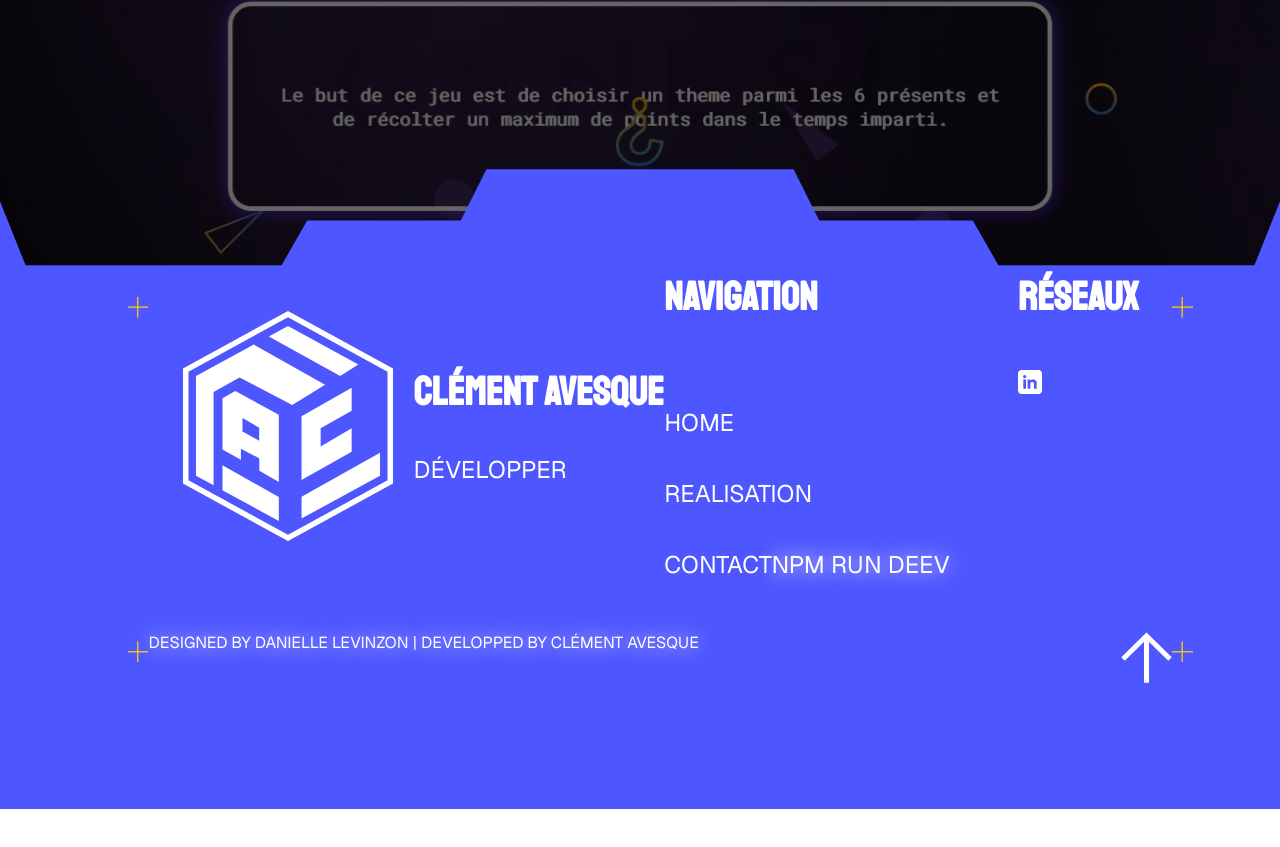
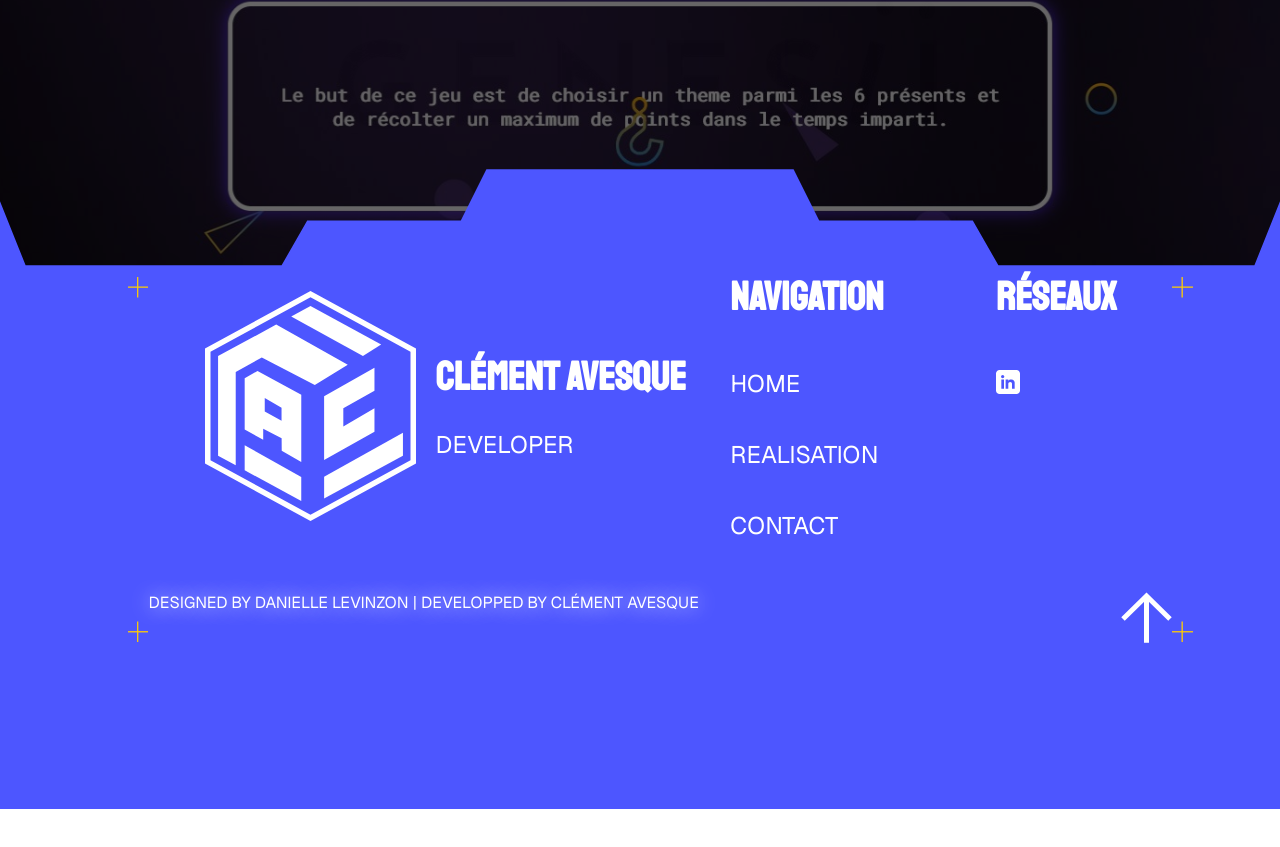
Before and after one commit to clementAvesque/portfolio_Cl-ment_Avesque, a Vue app: page / in a window 1280 px wide. Shown: the part 3055-3902 px from the top of the page. Built offline with nearby package versions, Linux system fonts and the light colour scheme; a web font is replaced by a local one.

Commit message:
Update footer.vue

```diff
--- a/src/components/footer.vue
+++ b/src/components/footer.vue
@@ -8,7 +8,7 @@
                         <img src="../assets/logo-clement_white.svg" alt="" id="logo">
                         <div id="footer_me">
                             <h3>Clément AVESQUE</h3>
-                            <p>Développer</p>
+                            <p>Developer</p>
                         </div>
                     </div>
                     <div id="nav">
@@ -21,7 +21,7 @@
                                 <RouterLink to="/draft#top"> Realisation</RouterLink>
                             </li>
                             <li>
-                                <RouterLink to="/contact#top"> Contact</RouterLink>npm run deev
+                                <RouterLink to="/contact#top"> Contact</RouterLink>
                             </li>
                         </ul>
                     </div>
```
